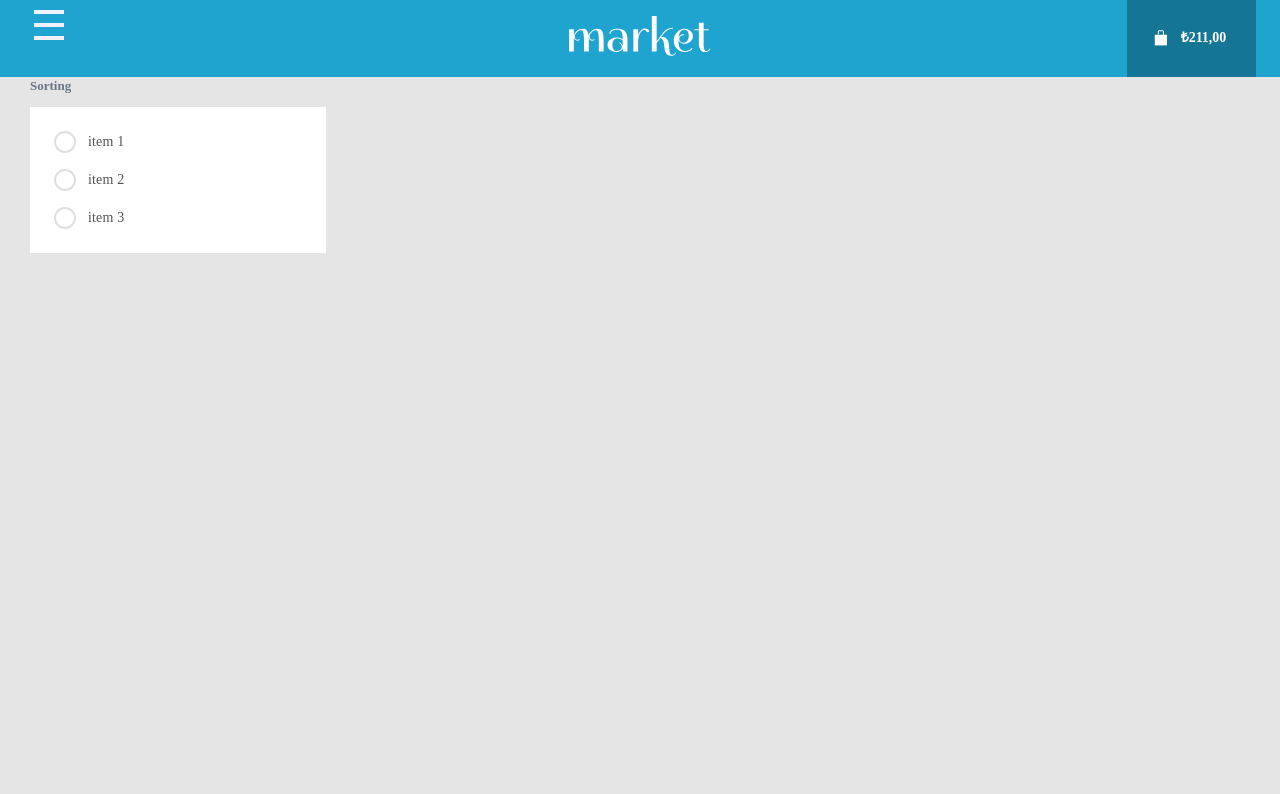
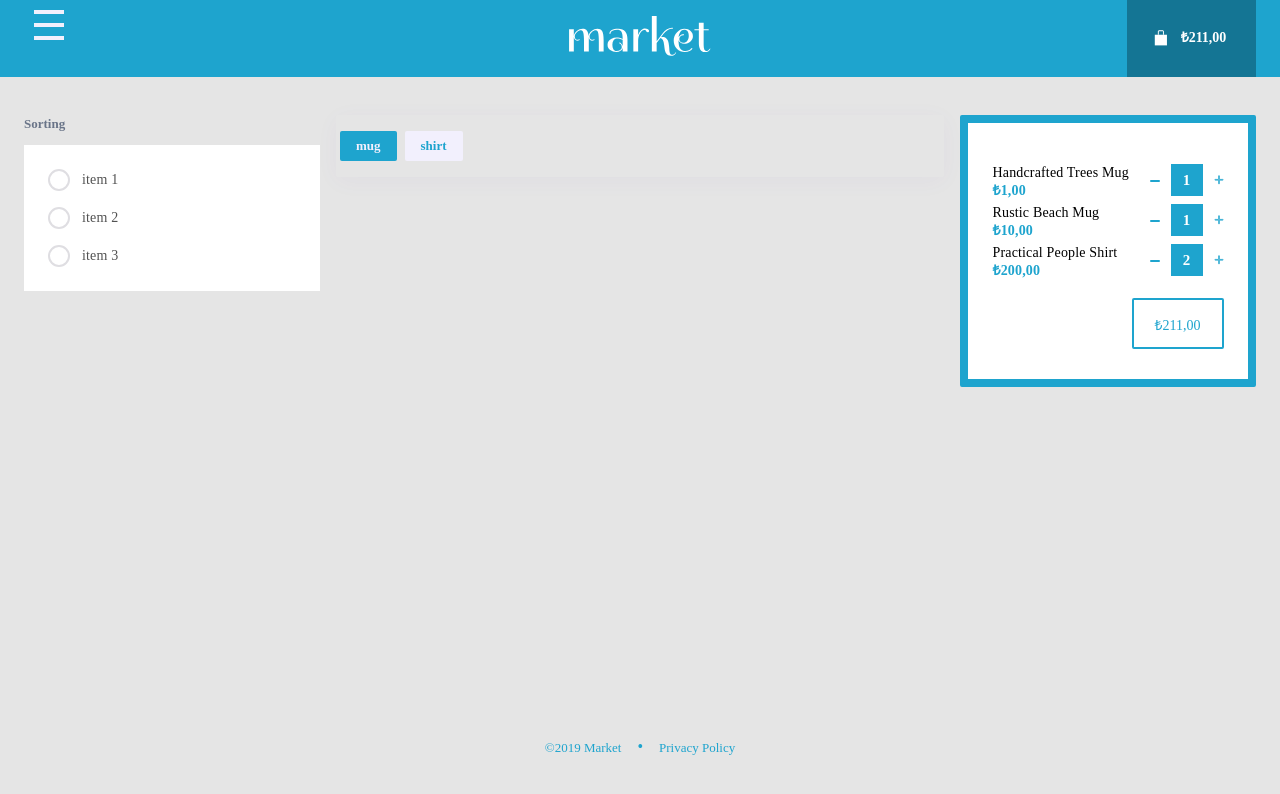
Before and after one commit to bmbekir/bekirmarket, a React (Create React App) app: page / in a window 1280 px wide. Shown: the top 794 px of the page. Built offline with nearby package versions, Linux system fonts and the light colour scheme; a web font is replaced by a local one.

Commit message:
all layout

```diff
--- a/src/App.tsx
+++ b/src/App.tsx
@@ -7,6 +7,8 @@ import CheckboxList from "./plugins/checkboxList";
 import TypeSelector from "./plugins/typeSelector";
 import Navbar from "./layout/navbar/navbar";
 import LeftBox from "./plugins/leftbox";
+import Layout, { PageCenter, PageLeft, PageRight } from "./layout/structure";
+import Bottom from "./layout/bottom/bottom";
 
 function App() {
   const [radioTest, setRadioTest] = useState(0);
@@ -26,6 +28,25 @@ function App() {
               { label: "item 3", value: "3", extra: "asd" },
             ]}
           />
+
+        </div> */}
+        <Navbar />
+      </header>
+      <Layout>
+        <PageLeft>
+          <LeftBox title="Sorting">
+            <RadioList
+              checkedValue={radioTest}
+              onChange={(value, index) => setRadioTest(value)}
+              items={[
+                { label: "item 1", value: "1" },
+                { label: "item 2", value: "2" },
+                { label: "item 3", value: "3" },
+              ]}
+            />
+          </LeftBox>
+        </PageLeft>
+        <PageCenter>
           <div style={{ width: "129px" }}>
             <TypeSelector
               onChange={(value) => setTypeTest(value)}
@@ -36,22 +57,12 @@ function App() {
               ]}
             />
           </div>
-        </div> */}
-        <Navbar />
-      </header>
-      <div style={{ width: "296px", marginLeft: "30px" }}>
-        <LeftBox title="Sorting">
-          <RadioList
-            checkedValue={radioTest}
-            onChange={(value, index) => setRadioTest(value)}
-            items={[
-              { label: "item 1", value: "1" },
-              { label: "item 2", value: "2" },
-              { label: "item 3", value: "3" },
-            ]}
-          />
-        </LeftBox>
-      </div>
+        </PageCenter>
+        <PageRight>
+          <Cart />
+        </PageRight>
+      </Layout>
+      <Bottom />
     </div>
   );
 }
--- a/src/features/cart/cart.module.scss
+++ b/src/features/cart/cart.module.scss
@@ -7,11 +7,11 @@
   padding: 26.57px 24.5px;
   box-sizing: border-box;
   border-radius: 2px;
+  background-color: $background-color;
   > ul.cart-items {
     padding: 0;
     display: block;
     border: $background-color;
-    background-color: $background-color;
     border-radius: 2px;
     box-sizing: border-box;
     li.cart-item {
--- /dev/null
+++ b/src/layout/bottom/bottom.module.scss
@@ -0,0 +1,35 @@
+@import "../../sass/variables.scss";
+.bottom {
+  width: 100%;
+  > .bottom-content {
+    margin: auto;
+    max-width: $max-width;
+    margin-bottom: 40px;
+    > ul {
+      padding: 0;
+      display: flex;
+      align-items: center;
+      justify-content: center;
+      width: 100%;
+      > li {
+        list-style: none;
+        > a,
+        > a:visited,
+        > a:hover,
+        > a:active {
+          text-decoration: none;
+          font-style: normal;
+          font-weight: normal;
+          font-size: 13px;
+          line-height: 174%;
+          color: $text-color-1;
+        }
+      }
+      > li:not(:first-child)::before {
+        content: "•";
+        padding: 0 16px;
+        color: $text-color-1;
+      }
+    }
+  }
+}
--- /dev/null
+++ b/src/layout/bottom/bottom.tsx
@@ -0,0 +1,17 @@
+import styles from "./bottom.module.scss";
+export default () => {
+  return (
+    <div className={styles["bottom"]}>
+      <div className={styles["bottom-content"]}>
+        <ul>
+          <li>
+            <a href="#">©2019 Market</a>
+          </li>
+          <li>
+            <a href="#">Privacy Policy</a>
+          </li>
+        </ul>
+      </div>
+    </div>
+  );
+};
--- /dev/null
+++ b/src/layout/structure/index.tsx
@@ -0,0 +1,6 @@
+import Layout from "./layout";
+import PageCenter from "./page-center";
+import PageLeft from "./page-left";
+import PageRight from "./page-right";
+export default Layout;
+export { PageLeft, PageRight, PageCenter };
--- /dev/null
+++ b/src/layout/structure/layout.module.scss
@@ -0,0 +1,24 @@
+@import "../../sass/variables.scss";
+.page-layout {
+  min-height: calc(100vh - 194px);
+  max-width: $max-width;
+  width: 100%;
+  margin: auto;
+  margin-top: 38.36px;
+  display: block;
+  > .page-left {
+    width: $left-panel-width;
+    float: left;
+  }
+  > .page-center {
+    width: $center-panel-width;
+    margin: 0 16px;
+    box-shadow: 0px 4px 24px rgba(93, 62, 188, 0.04);
+    border-radius: 2px;
+    float: left;
+  }
+  > .page-right {
+    width: $right-panel-width;
+    float: right;
+  }
+}
--- /dev/null
+++ b/src/layout/structure/layout.tsx
@@ -0,0 +1,6 @@
+import styles from "./layout.module.scss";
+
+const Layout: React.FC<any> = ({ children }) => {
+  return <div className={styles["page-layout"]}>{children}</div>;
+};
+export default Layout;
--- /dev/null
+++ b/src/layout/structure/page-center.tsx
@@ -0,0 +1,6 @@
+import styles from "./layout.module.scss";
+
+const PageCenter: React.FC<any> = ({ children }) => {
+  return <div className={styles["page-center"]}>{children}</div>;
+};
+export default PageCenter;
--- /dev/null
+++ b/src/layout/structure/page-left.tsx
@@ -0,0 +1,6 @@
+import styles from "./layout.module.scss";
+
+const PageLeft: React.FC<any> = ({ children }) => {
+  return <div className={styles["page-left"]}>{children}</div>;
+};
+export default PageLeft;
--- /dev/null
+++ b/src/layout/structure/page-right.tsx
@@ -0,0 +1,6 @@
+import styles from "./layout.module.scss";
+
+const PageRight: React.FC<any> = ({ children }) => {
+  return <div className={styles["page-right"]}>{children}</div>;
+};
+export default PageRight;
--- a/src/sass/variables.scss
+++ b/src/sass/variables.scss
@@ -27,3 +27,7 @@ $filter-title-color: $color-9;
 // sizes
 $max-width: 1232px;
 $menu-height: 76.64px;
+$panel-width: 296px;
+$left-panel-width: $panel-width;
+$right-panel-width: $panel-width;
+$center-panel-width: 608px;
```
